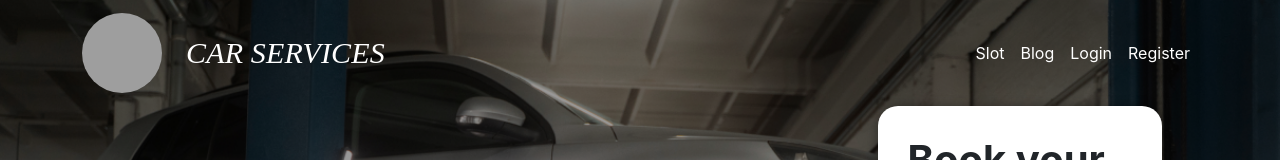
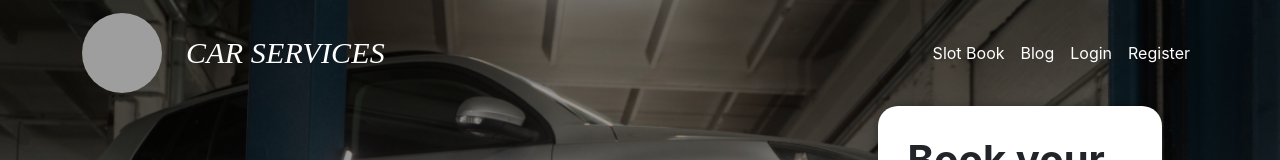
Before and after one commit to PremBhooma/car_service_app, a React (Create React App) app: page / in a window 1280 px wide. Shown: the top 160 px of the page. Built offline with nearby package versions, Linux system fonts and the light colour scheme; grey boxes are pictures that could not be loaded.

Commit message:
Doneeeee

```diff
--- a/src/Components/Navbar.jsx
+++ b/src/Components/Navbar.jsx
@@ -41,7 +41,7 @@ const Navbar = () => {
                 <li className="nav-item">
                   <a className="nav-link text-white" aria-current="page">
                     <Link to={"/slot"} className="ach">
-                      Slot
+                      Slot Book
                     </Link>
                   </a>
                 </li>
@@ -68,7 +68,7 @@ const Navbar = () => {
                 <li className="nav-item">
                   <a className="nav-link text-white" aria-current="page">
                     <Link to={"/slot"} className="ach">
-                      Slot
+                      Slot Book
                     </Link>
                   </a>
                 </li>
```
